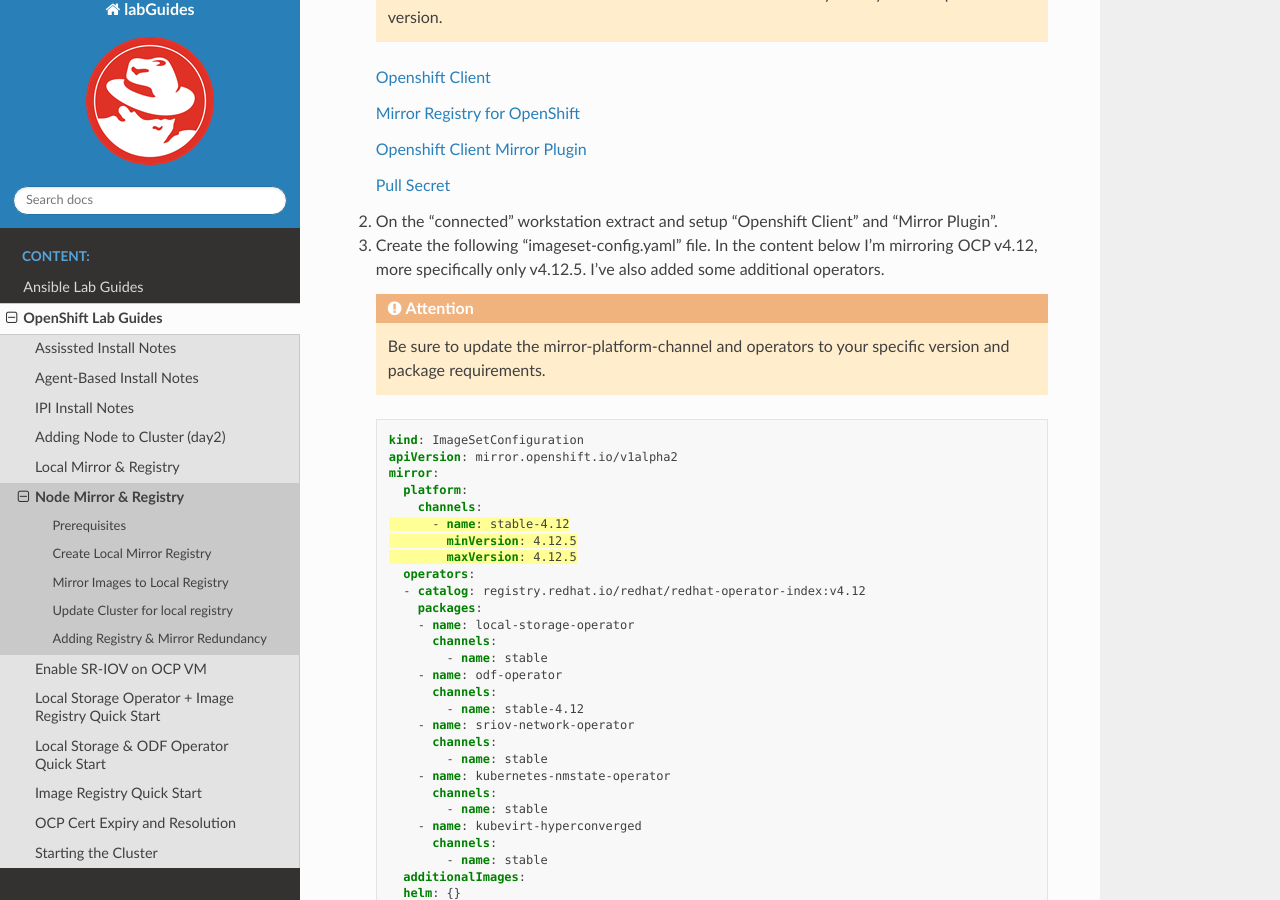
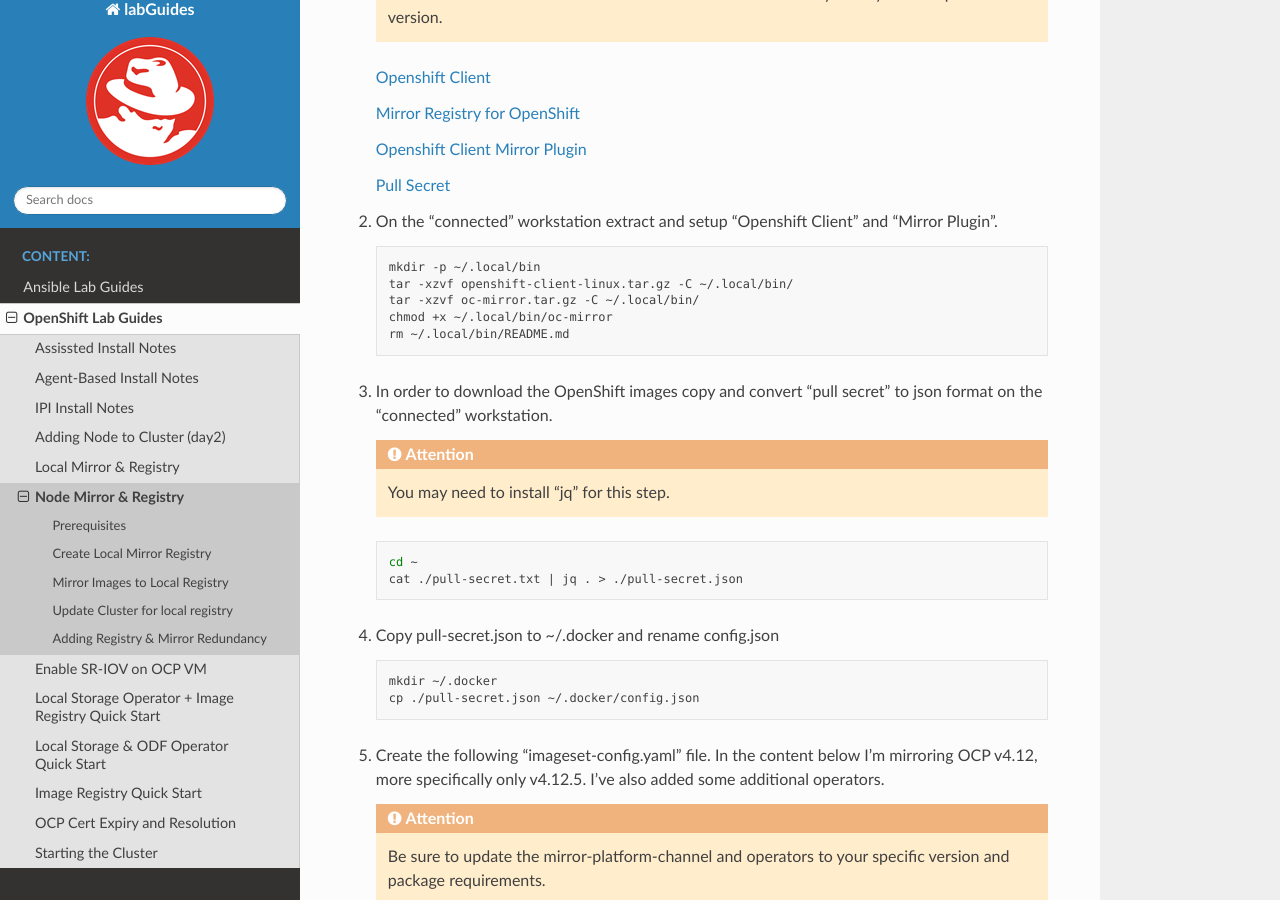
Before and after one commit to vtog/labGuides, a Sphinx documentation site: the page built from source/ocp/node-mirror-registry.rst, in a window 1280 px wide and 900 px high, scrolled down 407 px. Built offline with Sphinx 7.4.7 and the Read the Docs theme 2.0.0, drawn with Linux system fonts in a browser that asks for light colours; pages that are not in the unit, such as notebooks, are missing from menus.

Commit message:
added notes on setting up tools on connected workstation

```diff
--- a/source/ocp/node-mirror-registry.rst
+++ b/source/ocp/node-mirror-registry.rst
@@ -23,6 +23,31 @@
 
 #. On the "connected" workstation extract and setup "Openshift Client" and
    "Mirror Plugin".
+
+   .. code-block:: bash
+
+      mkdir -p ~/.local/bin
+      tar -xzvf openshift-client-linux.tar.gz -C ~/.local/bin/
+      tar -xzvf oc-mirror.tar.gz -C ~/.local/bin/
+      chmod +x ~/.local/bin/oc-mirror
+      rm ~/.local/bin/README.md
+
+#. In order to download the OpenShift images copy and convert "pull secret" to
+   json format on the "connected" workstation.
+
+   .. attention:: You may need to install "jq" for this step.
+
+   .. code-block:: bash
+
+      cd ~
+      cat ./pull-secret.txt | jq . > ./pull-secret.json
+
+#. Copy pull-secret.json to ~/.docker and rename config.json
+
+   .. code-block:: bash
+
+      mkdir ~/.docker
+      cp ./pull-secret.json ~/.docker/config.json
 
 #. Create the following "imageset-config.yaml" file. In the content below I'm
    mirroring OCP v4.12, more specifically only v4.12.5. I've also added some
```
